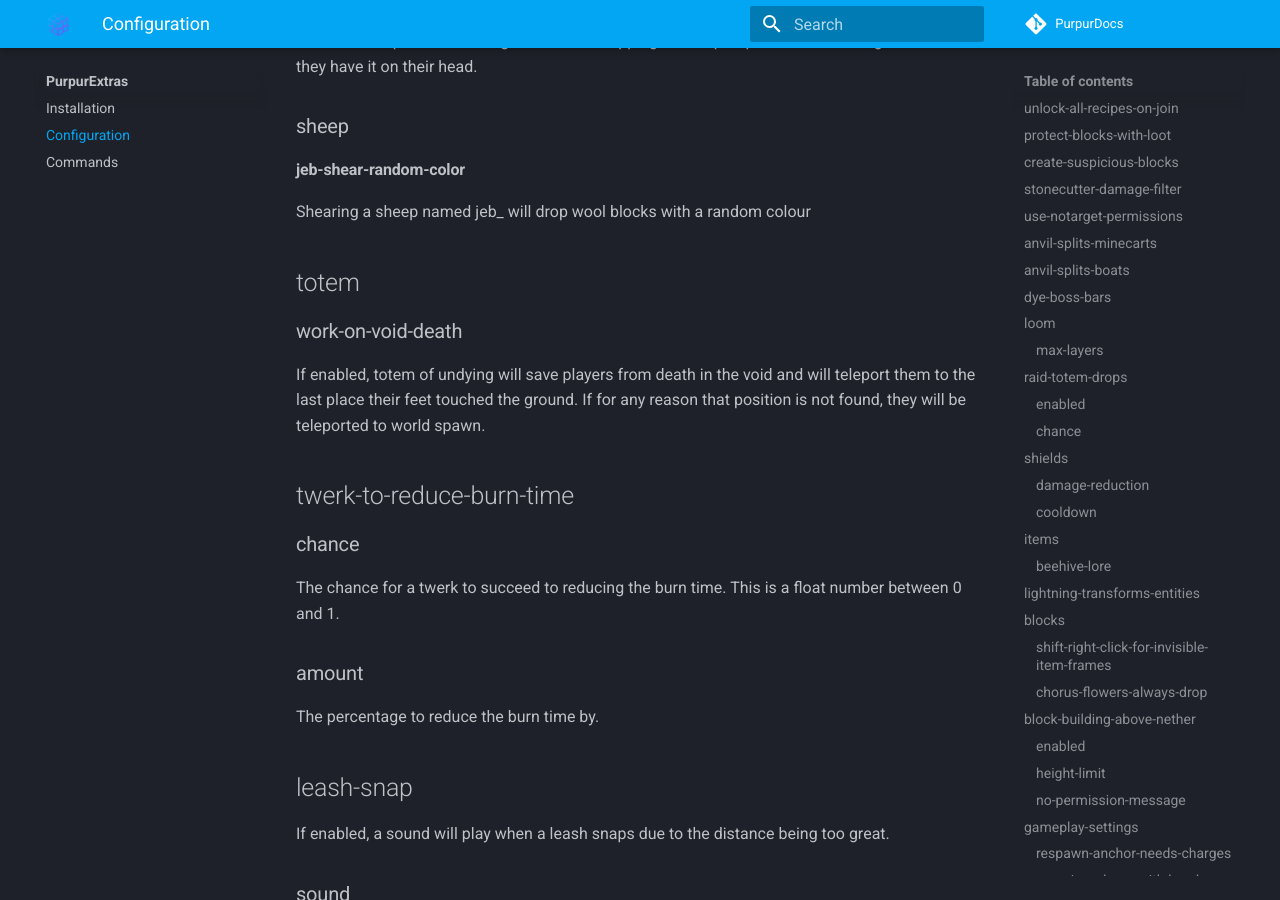
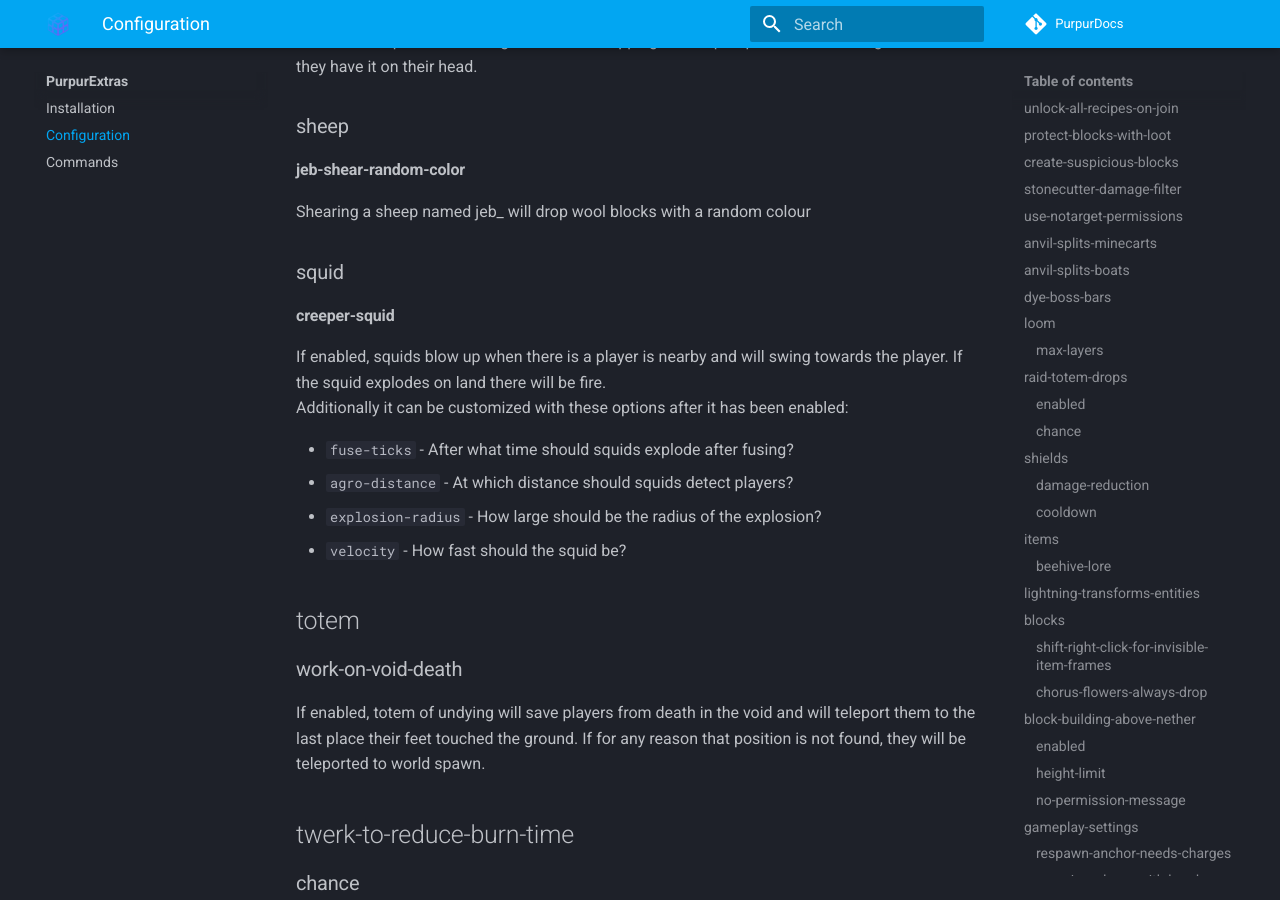
Before and after one commit to PurpurMC/PurpurDocs, an MkDocs documentation site: the page built from mkdocs/purpurextras/configuration.md, in a window 1280 px wide and 900 px high, scrolled down 6036 px. Built offline with MkDocs 1.6.1 and Material for MkDocs 9.7.7, drawn with Linux system fonts in a browser that asks for light colours; comment, search, counter and statistics services are not loaded.

Commit message:
Add documentation for creeper-squid (Missing/Outdated Documentation #103)

```diff
--- a/mkdocs/purpurextras/configuration.md
+++ b/mkdocs/purpurextras/configuration.md
@@ -164,6 +164,18 @@ If set to false prevents snow golems from dropping carved pumpkin when shearing
 
 Shearing a sheep named jeb_ will drop wool blocks with a random colour
 
+### squid
+
+#### creeper-squid
+
+If enabled, squids blow up when there is a player is nearby and will swing towards the player. If the squid explodes on land there will be fire.
+Additionally it can be customized with these options after it has been enabled:
+
+- `fuse-ticks` - After what time should squids explode after fusing?
+- `agro-distance` - At which distance should squids detect players?
+- `explosion-radius` - How large should be the radius of the explosion?
+- `velocity` - How fast should the squid be?
+
 ## totem
 
 ### work-on-void-death
```
